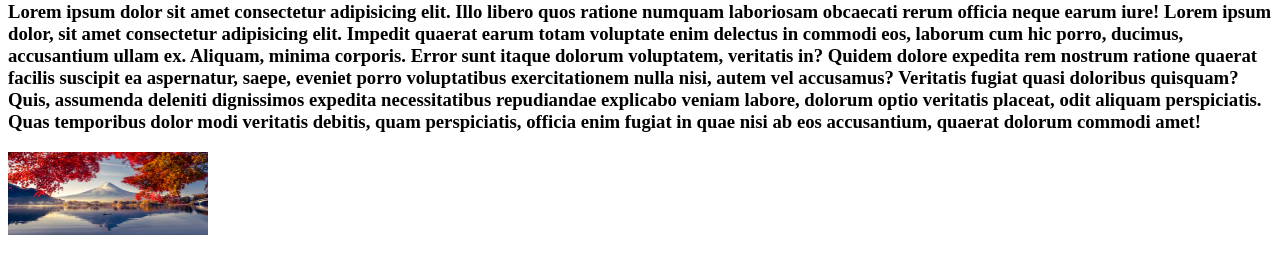
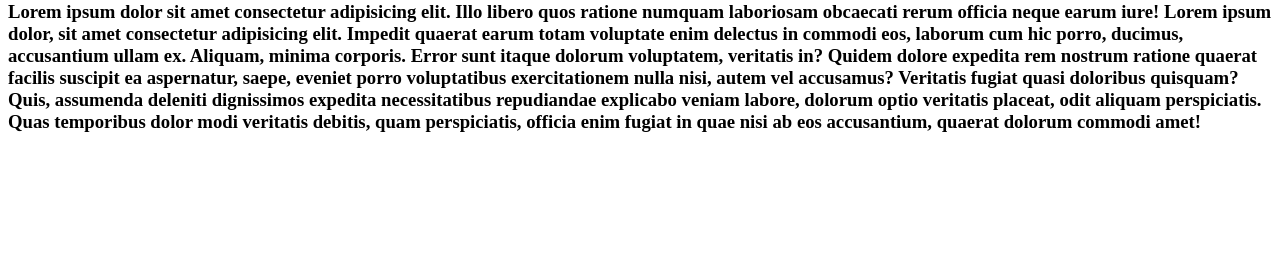
Before and after one commit to chandreshMalhi/web3, a plain HTML site: page index.html in a window 1280 px wide. Shown: the part 79-352 px from the top of the page. Drawn offline with Linux system fonts and the light colour scheme.

Commit message:
Update index.html

```diff
--- a/index.html
+++ b/index.html
@@ -11,6 +11,6 @@
     <h3>Lorem ipsum dolor sit amet consectetur adipisicing elit. Illo libero quos ratione numquam laboriosam obcaecati rerum officia neque earum iure!
         Lorem ipsum dolor, sit amet consectetur adipisicing elit. Impedit quaerat earum totam voluptate enim delectus in commodi eos, laborum cum hic porro, ducimus, accusantium ullam ex. Aliquam, minima corporis. Error sunt itaque dolorum voluptatem, veritatis in? Quidem dolore expedita rem nostrum ratione quaerat facilis suscipit ea aspernatur, saepe, eveniet porro voluptatibus exercitationem nulla nisi, autem vel accusamus? Veritatis fugiat quasi doloribus quisquam? Quis, assumenda deleniti dignissimos expedita necessitatibus repudiandae explicabo veniam labore, dolorum optio veritatis placeat, odit aliquam perspiciatis. Quas temporibus dolor modi veritatis debitis, quam perspiciatis, officia enim fugiat in quae nisi ab eos accusantium, quaerat dolorum commodi amet!
     </h3>
-    <img src="./Landscape-Color.jpg" alt="" width="200px">
+
 </body>
 </html>
```
